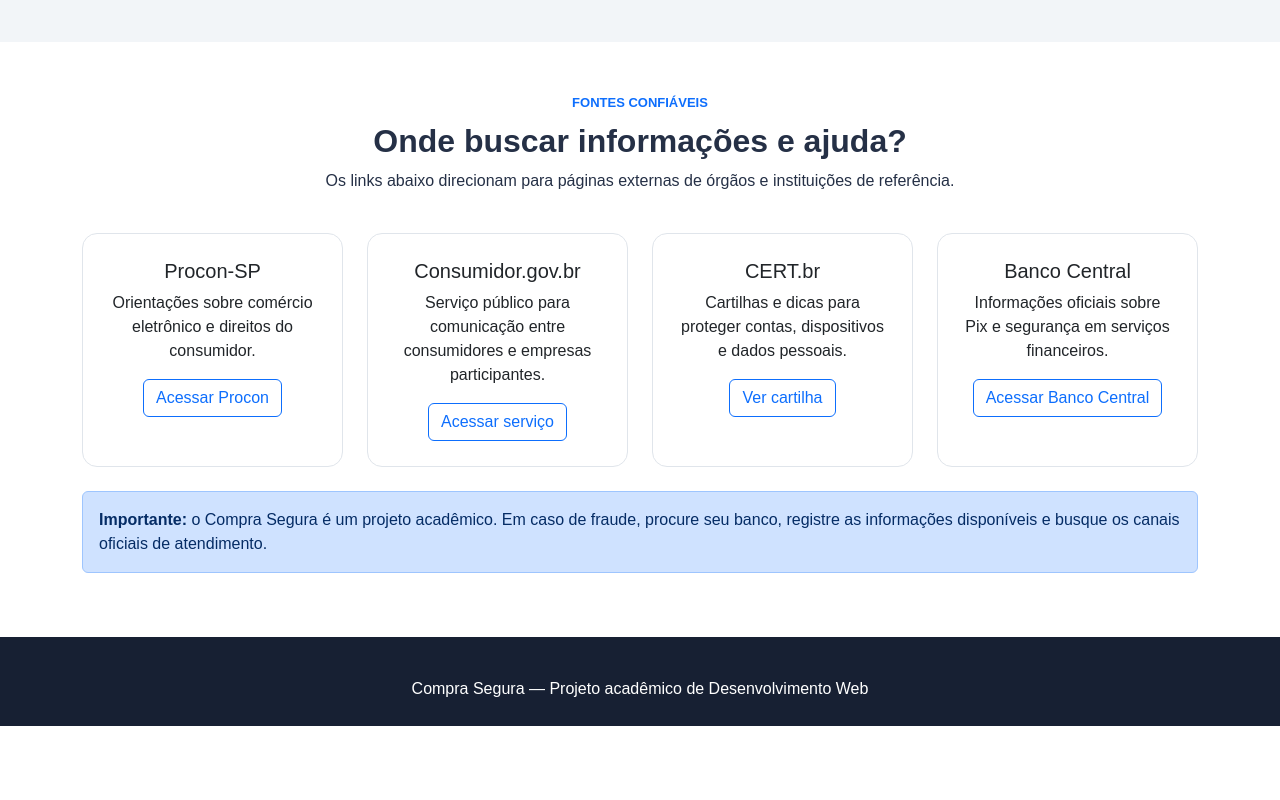
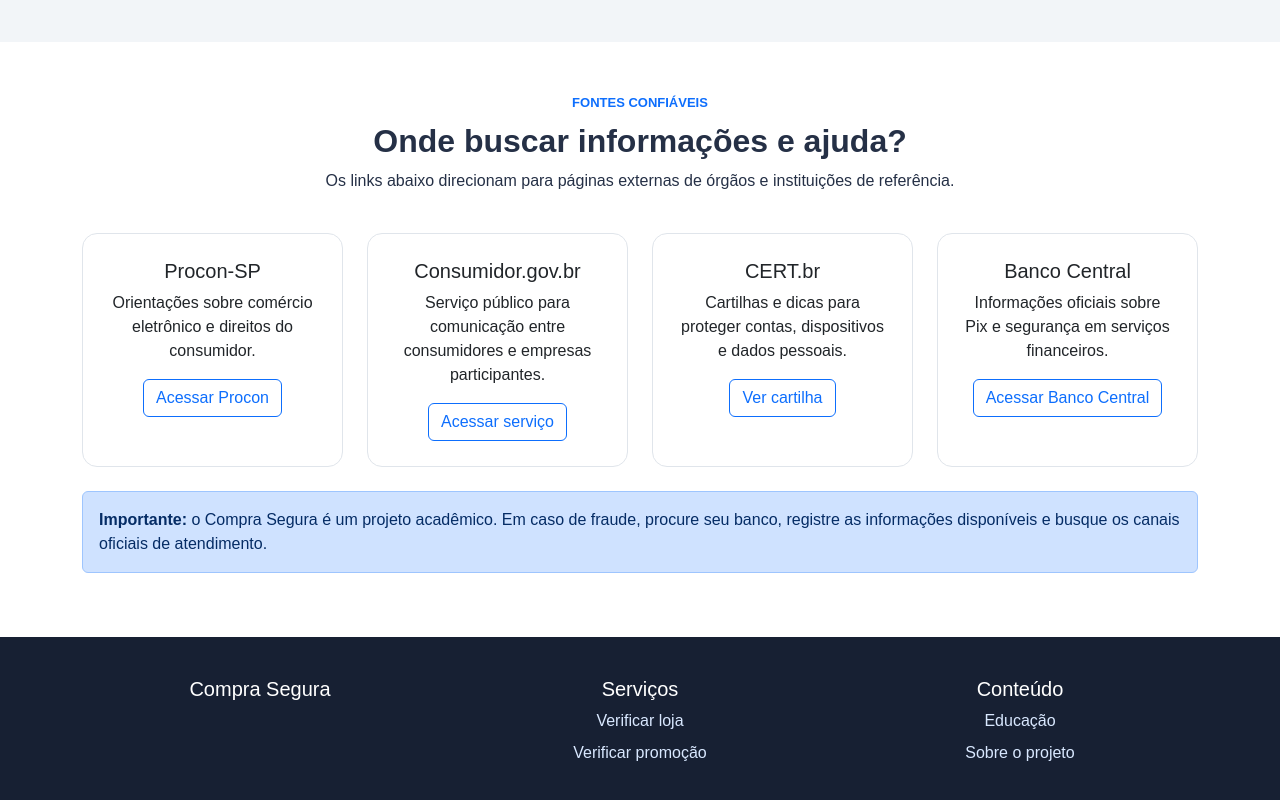
Before and after one commit to gabrieltrindade-dev/compra-segura, a plain HTML site: page educacao.html in a window 1280 px wide. Shown: the part 1401-2201 px from the top of the page. Before the commit the page ends 2127 px from the top, so only its background shows below. Drawn offline with nearby package versions, Linux system fonts and the light colour scheme.

Commit message:
Padroniza rodapé em todas as páginas e centraliza o conteúdo

```diff
--- a/educacao.html
+++ b/educacao.html
@@ -382,10 +382,24 @@
 
     <!-- rodapé -->
     <footer class="rodape">
-        <div class="container text-center">
-            <p class="mb-0">
-                Compra Segura — Projeto acadêmico de Desenvolvimento Web
-            </p>
+        <div class="container">
+            <div class="row text-center">
+                <div class="col-md-4 mb-3">
+                    <h2 class="h5">Compra Segura</h2>
+                </div>
+
+                <div class="col-md-4 mb-3">
+                    <h2 class="h5">Serviços</h2>
+                    <a href="verificar-loja.html">Verificar loja</a>
+                    <a href="verificar-promocao.html">Verificar promoção</a>
+                </div>
+
+                <div class="col-md-4 mb-3">
+                    <h2 class="h5">Conteúdo</h2>
+                    <a href="educacao.html">Educação</a>
+                    <a href="sobre.html">Sobre o projeto</a>
+                </div>
+            </div>
         </div>
     </footer>
 
```
Also changed, not shown: index.html (+4 -10 lines), sobre.html (+18 -4 lines), verificar-loja.html (+18 -4 lines), verificar-promocao.html (+18 -4 lines).
